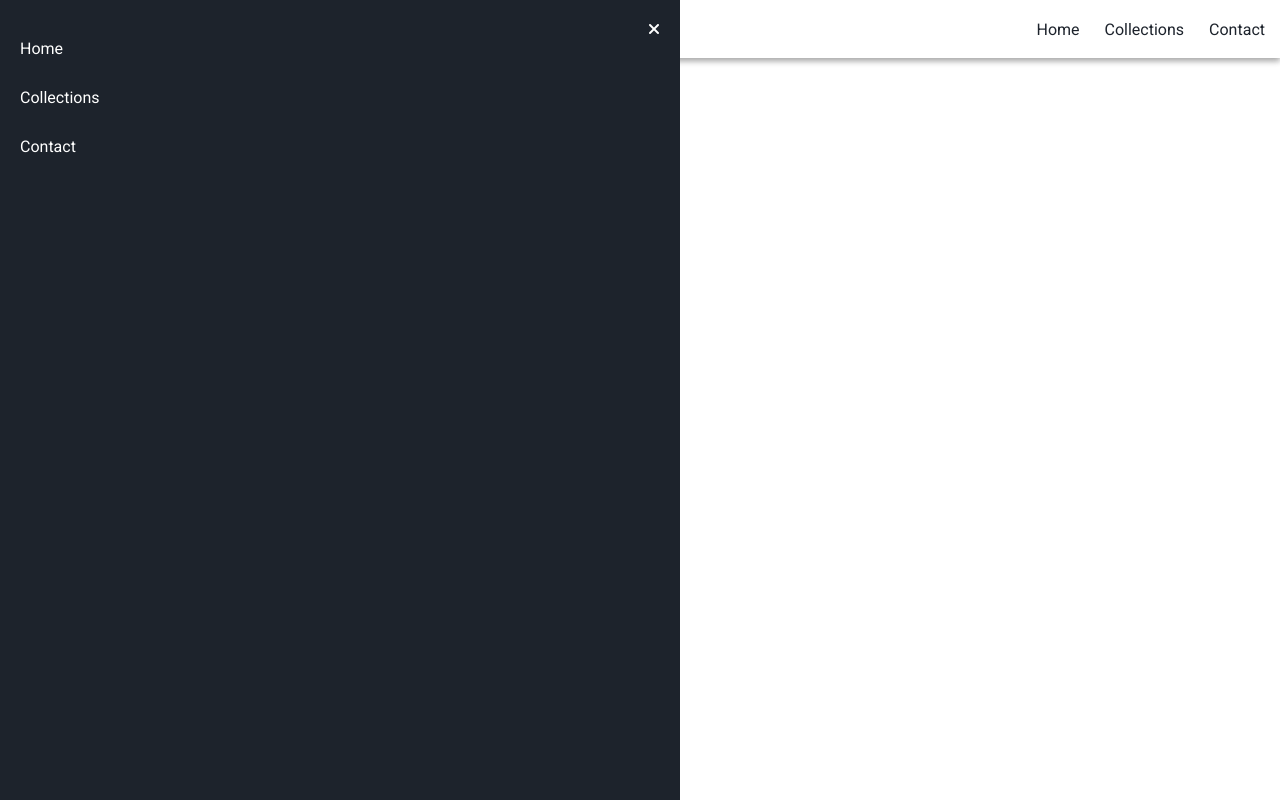
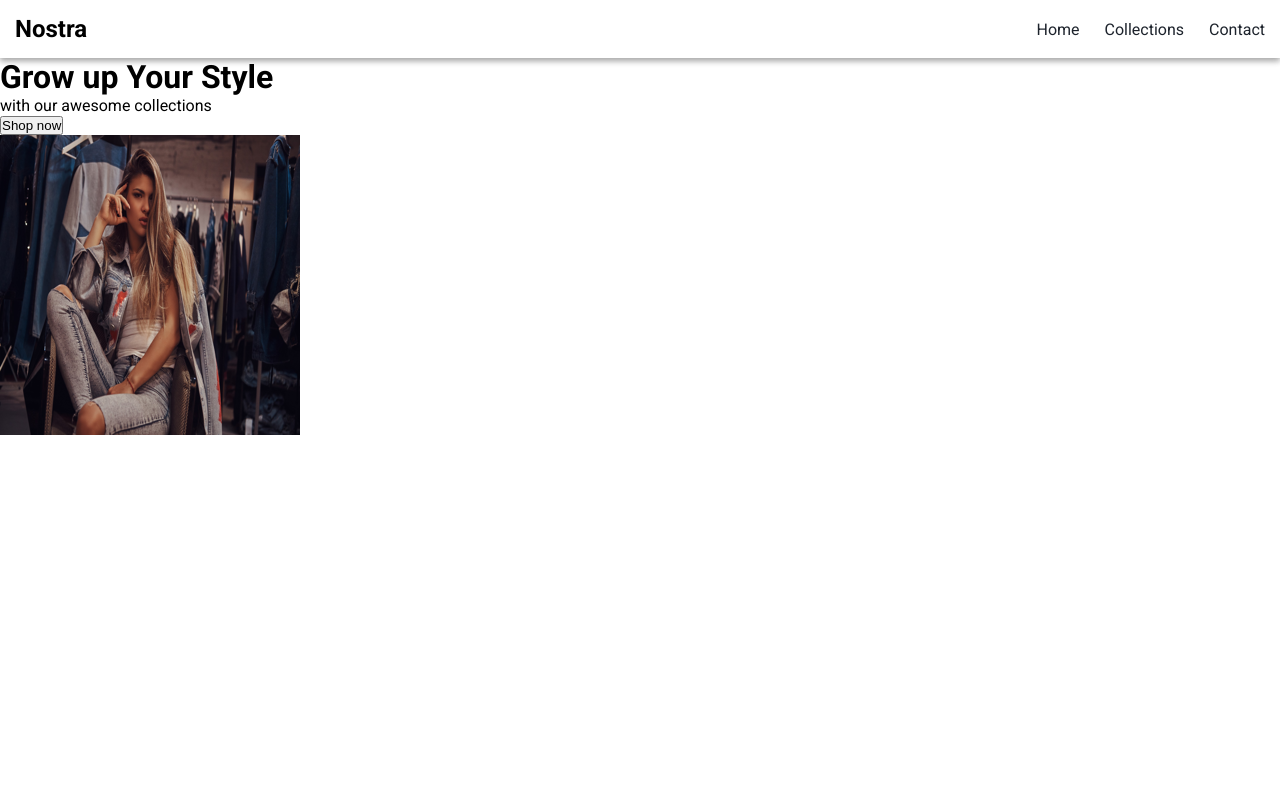
Before and after one commit to 20058340/Dessertation-project, a plain HTML site: page index.html in a window 1280 px wide. Drawn offline with Linux system fonts and the light colour scheme.

Commit message:
attached Img

```diff
--- a/index.html
+++ b/index.html
@@ -60,8 +60,21 @@
 
         </div>
 
+        <!--Header-->
+
+        <div class="Header">
+            <div>
+                <h1>Grow up Your Style</h1>
+                <p>with our awesome collections</p>
+                <button>Shop now</button>
+            </div>
+
+            <div>
+                <img src="Images/img1.png" alt="">
+            </div>
+        </div>
 
 
-</body>
+    </body>
 
 </html>
--- a/style.css
+++ b/style.css
@@ -44,7 +44,7 @@ body{
     height: 100%;
     position: fixed;
     top: 0;
-    left: 0;
+    left: -60%;
     padding: 20px;
     color: white;
     transition: 2s;
```
Also changed, not shown: Images/img1.png (added).
